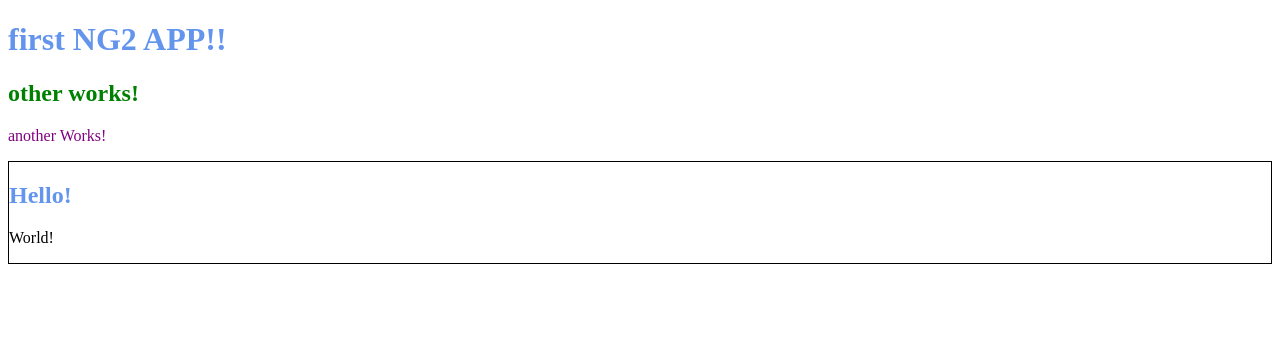
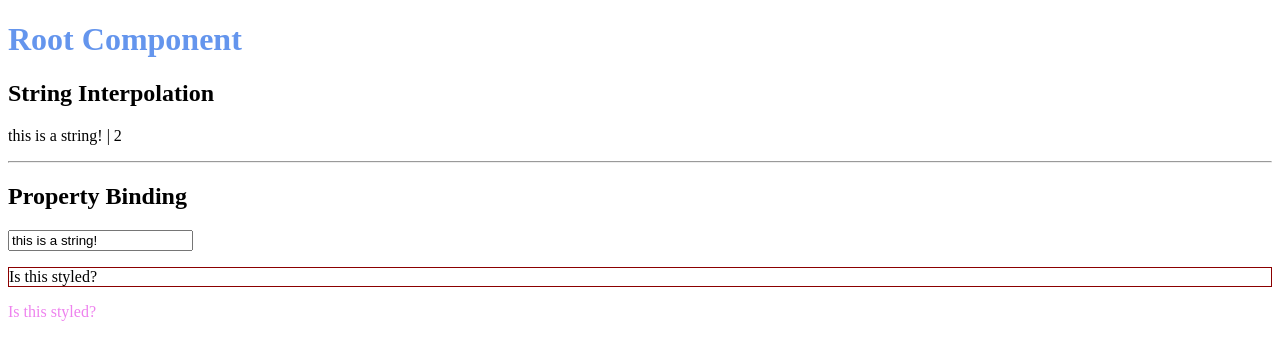
Before and after one commit to vanrick/ng2_first_app, an Angular app: page / in a window 1280 px wide. Shown: the top 360 px of the page. Built offline with nearby package versions, Linux system fonts and the light colour scheme.

Commit message:
data binding

```diff
--- a/src/app/app.component.html
+++ b/src/app/app.component.html
@@ -1,10 +1,4 @@
 <h1>
   {{title}}
 </h1>
-<ng2-FirstApp-other></ng2-FirstApp-other>
-<fa-another>
-  <div>
-    <h1>Hello!</h1>
-    <p>World!</p>
-  </div>
-</fa-another>
+<fa-databinding> </fa-databinding>
--- a/src/app/app.component.ts
+++ b/src/app/app.component.ts
@@ -6,5 +6,5 @@ import { Component } from '@angular/core';
   styleUrls: ['./app.component.css']
 })
 export class AppComponent {
-  title = 'first NG2 APP!!';
+  title = 'Root Component';
 }
--- a/src/app/app.module.ts
+++ b/src/app/app.module.ts
@@ -4,14 +4,12 @@ import { FormsModule } from '@angular/forms';
 import { HttpModule } from '@angular/http';
 
 import { AppComponent } from './app.component';
-import { OtherComponent } from './other/other.component';
-import { AnotherComponent } from './other/another.component';
+import { DatabindingComponent } from './databinding/databinding.component';
 
 @NgModule({
   declarations: [
     AppComponent,
-    OtherComponent,
-    AnotherComponent
+    DatabindingComponent,
   ],
   imports: [
     BrowserModule,
--- /dev/null
+++ b/src/app/databinding/databinding.component.css
@@ -0,0 +1,3 @@
+.redBorder{
+  border: 1px darkred solid
+}
--- /dev/null
+++ b/src/app/databinding/databinding.component.html
@@ -0,0 +1,10 @@
+<h2>String Interpolation</h2>
+<p>
+  {{stringInterpolation}} |
+  {{integerInterpolation}}
+</p>
+<hr>
+<h2>Property Binding</h2>
+<input type="text" [value]="stringInterpolation">
+<p [ngClass]="{redBorder: onTest()}">Is this styled?</p>
+<p [ngStyle]="{color: 'violet'}">Is this styled?</p>
--- /dev/null
+++ b/src/app/databinding/databinding.component.ts
@@ -0,0 +1,14 @@
+import { Component, OnInit } from '@angular/core';
+
+@Component({
+  selector: 'fa-databinding',
+  templateUrl: './databinding.component.html',
+  styleUrls: ['./databinding.component.css']
+})
+export class DatabindingComponent{
+  stringInterpolation = 'this is a string!';
+  integerInterpolation = 2;
+  onTest(){
+    return true
+  }
+}
--- a/src/app/other/another.component.ts
+++ /dev/null
@@ -1,27 +0,0 @@
-import { Component, OnInit } from '@angular/core';
-
-@Component({
-  selector: 'fa-another',
-  template: `
-  <p>
-  another Works!
-  </p>
-    <article>
-    <ng-content></ng-content>
-    </article>
-  `,
-  styles: [`p {
-    color: purple;
-  }
-  article {
-    border: 1px solid black;
-  }`]
-})
-export class AnotherComponent implements OnInit {
-
-  constructor() { }
-
-  ngOnInit() {
-  }
-
-}
--- a/src/app/other/other.component.css
+++ /dev/null
@@ -1,3 +0,0 @@
-h2{
-  color: green;
-}
--- a/src/app/other/other.component.html
+++ /dev/null
@@ -1,3 +0,0 @@
-<h2>
-  other works!
-</h2>
--- a/src/app/other/other.component.ts
+++ /dev/null
@@ -1,15 +0,0 @@
-import { Component, OnInit } from '@angular/core';
-
-@Component({
-  selector: 'ng2-FirstApp-other',
-  templateUrl: './other.component.html',
-  styleUrls: ['./other.component.css']
-})
-export class OtherComponent implements OnInit {
-
-  constructor() { }
-
-  ngOnInit() {
-  }
-
-}
```
Also changed, not shown: 1 other file (tests, documents, lock files or other folders).
